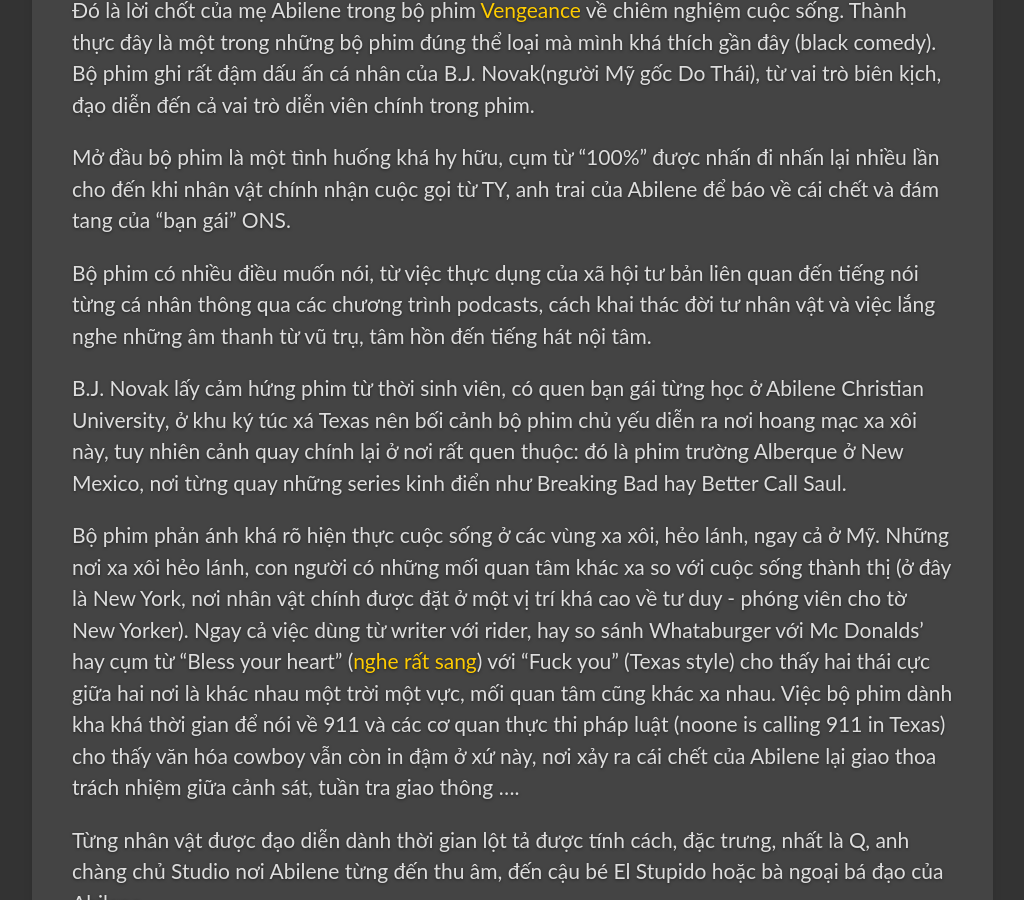
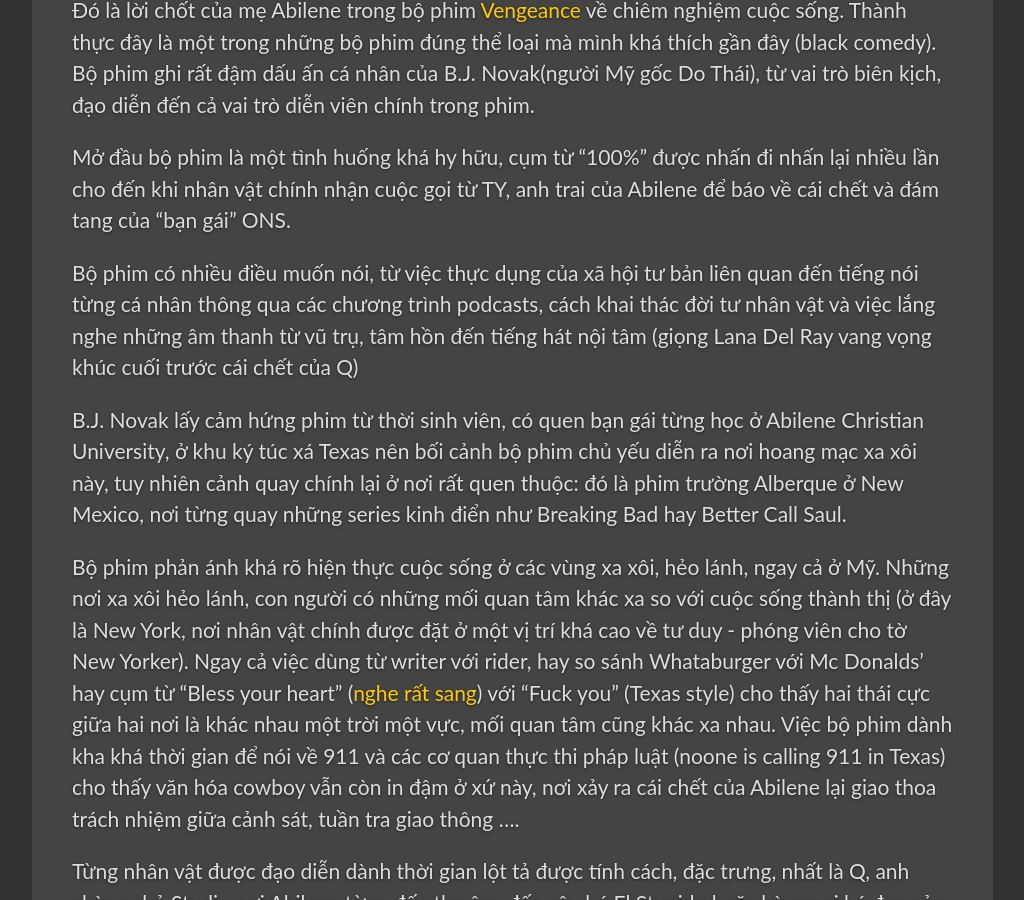
Before and after one commit to vdchuyen/chuyen-vn, a Jekyll site: the page built from _posts/2022-10-04-regrets.md, in a window 1280 px wide and 900 px high, scrolled down 316 px. Shown: the whole window, without its empty margins (6-1030 px from the left). Built offline with Jekyll 4.4.1, drawn with Linux system fonts in a browser that asks for light colours; our own code applies the rules of GitHub Pages for plain Markdown files; Markdown is read by kramdown in place of the engine named in the settings.

Commit message:
Update 2022-10-04-regrets.md

```diff
--- a/_posts/2022-10-04-regrets.md
+++ b/_posts/2022-10-04-regrets.md
@@ -4,7 +4,7 @@
 
 Mở đầu bộ phim là một tình huống khá hy hữu, cụm từ "100%" được nhấn đi nhấn lại nhiều lần cho đến khi nhân vật chính nhận cuộc gọi từ TY, anh trai của Abilene để báo về cái chết và đám tang của "bạn gái" ONS.
 
-Bộ phim có nhiều điều muốn nói, từ việc thực dụng của xã hội tư bản liên quan đến tiếng nói từng cá nhân thông qua các chương trình podcasts, cách khai thác đời tư nhân vật và việc lắng nghe những âm thanh từ vũ trụ, tâm hồn đến tiếng hát nội tâm.
+Bộ phim có nhiều điều muốn nói, từ việc thực dụng của xã hội tư bản liên quan đến tiếng nói từng cá nhân thông qua các chương trình podcasts, cách khai thác đời tư nhân vật và việc lắng nghe những âm thanh từ vũ trụ, tâm hồn đến tiếng hát nội tâm (giọng Lana Del Ray vang vọng khúc cuối trước cái chết của Q)
 
 B.J. Novak lấy cảm hứng phim từ thời sinh viên, có quen bạn gái từng học ở Abilene Christian University, ở khu ký túc xá Texas nên bối cảnh bộ phim chủ yếu diễn ra nơi hoang mạc xa xôi này, tuy nhiên cảnh quay chính lại ở nơi rất quen thuộc: đó là phim trường Alberque ở New Mexico, nơi từng quay những series kinh điển như Breaking Bad hay Better Call Saul.
 
```
